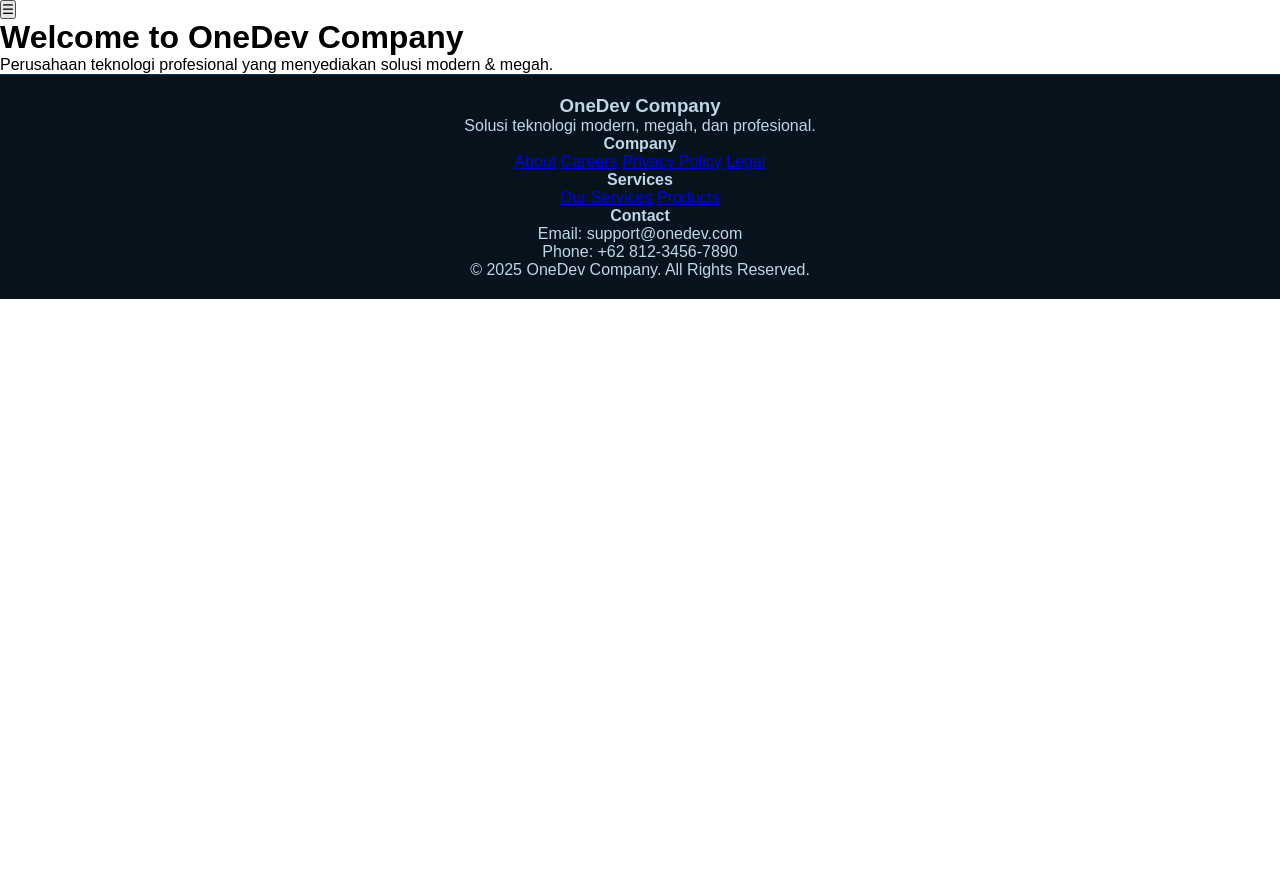
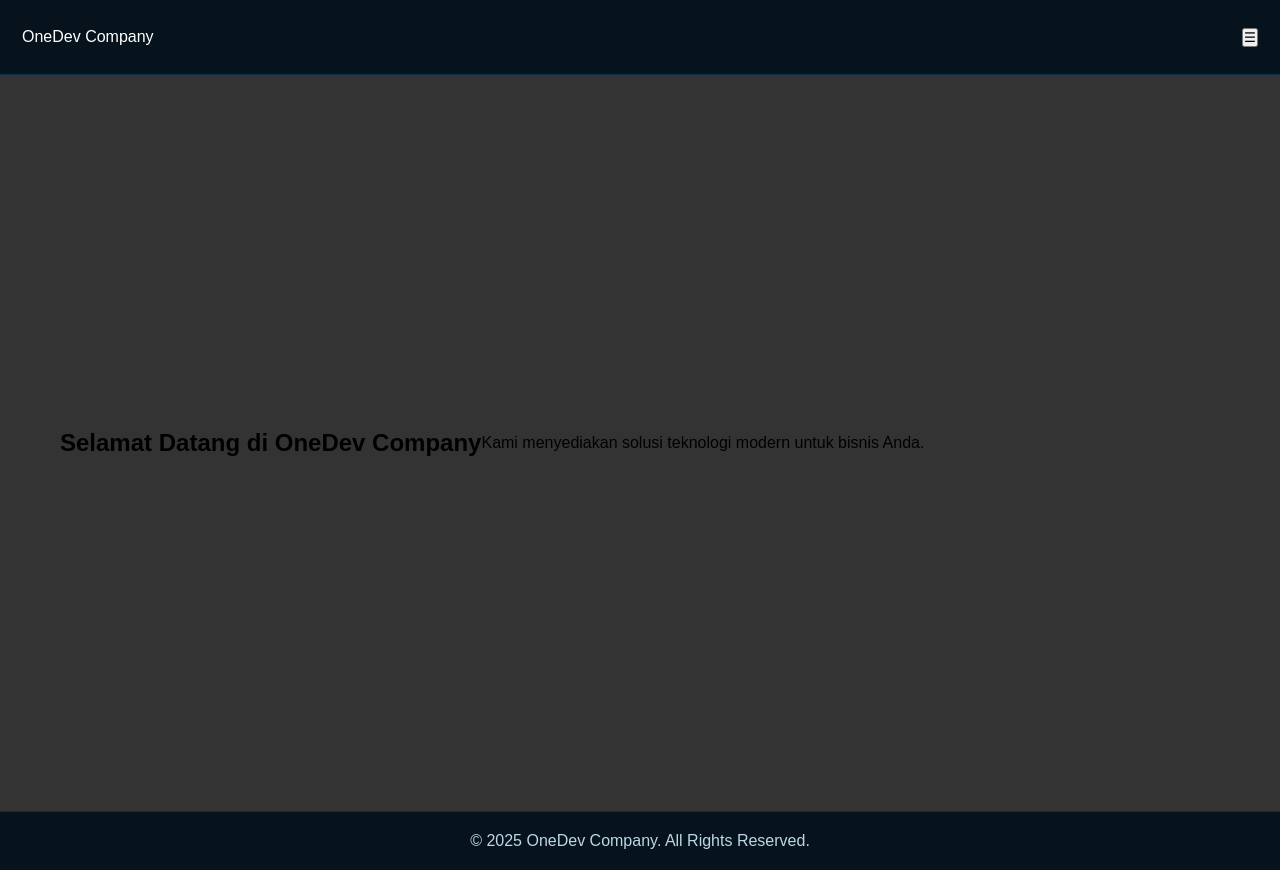
Before and after one commit to gtkrprivateserver/Music, a plain HTML site: page index.html in a window 1280 px wide. Before the commit the page ends 800 px from the top, so only its background shows below. Drawn offline with Linux system fonts and the light colour scheme; files that its build step writes are made by us from their sources.

Commit message:
Update index.html

```diff
--- a/index.html
+++ b/index.html
@@ -4,72 +4,29 @@
   <meta charset="UTF-8">
   <meta name="viewport" content="width=device-width, initial-scale=1.0">
   <title>OneDev Company — Home</title>
-  <link rel="stylesheet" href="css/style.css">
-  <script defer src="js/sidemotis.js"></script>
+  <link rel="stylesheet" href="assets/css/style.css">
+  <script src="assets/js/sidemots.js" defer></script>
 </head>
-
 <body>
 
-<button id="menu-btn">☰</button>
+<header class="nav">
+  <div class="logo">OneDev Company</div>
+  <button class="menu-btn" id="menuBtn">☰</button>
+</header>
 
-<div id="sidebar">
-  <h2>OneDev Company</h2>
+<aside class="sidebar" id="sidebar">
+  <ul id="sidebarMenu"></ul>
+</aside>
 
-  <a href="index.html">Home</a>
+<main>
+  <section class="hero">
+    <h1>Selamat Datang di OneDev Company</h1>
+    <p>Kami menyediakan solusi teknologi modern untuk bisnis Anda.</p>
+  </section>
+</main>
 
-  <button class="dropdown-btn">Company ▼</button>
-  <div class="dropdown-container">
-    <a href="about.html">About</a>
-    <a href="careers.html">Careers</a>
-    <a href="legal.html">Legal</a>
-    <a href="privacy.html">Privacy Policy</a>
-  </div>
-
-  <button class="dropdown-btn">Services ▼</button>
-  <div class="dropdown-container">
-    <a href="services.html">Our Services</a>
-    <a href="products.html">Products</a>
-  </div>
-
-  <a href="contact.html">Contact</a>
-</div>
-
-<div class="content">
-  <h1>Welcome to OneDev Company</h1>
-  <p>Perusahaan teknologi profesional yang menyediakan solusi modern & megah.</p>
-</div>
-
-<footer class="footer">
-  <div class="footer-container">
-    <div class="footer-section">
-      <h3>OneDev Company</h3>
-      <p>Solusi teknologi modern, megah, dan profesional.</p>
-    </div>
-
-    <div class="footer-section">
-      <h4>Company</h4>
-      <a href="about.html">About</a>
-      <a href="careers.html">Careers</a>
-      <a href="privacy.html">Privacy Policy</a>
-      <a href="legal.html">Legal</a>
-    </div>
-
-    <div class="footer-section">
-      <h4>Services</h4>
-      <a href="services.html">Our Services</a>
-      <a href="products.html">Products</a>
-    </div>
-
-    <div class="footer-section">
-      <h4>Contact</h4>
-      <p>Email: support@onedev.com</p>
-      <p>Phone: +62 812-3456-7890</p>
-    </div>
-  </div>
-
-  <div class="footer-bottom">
-    © 2025 OneDev Company. All Rights Reserved.
-  </div>
+<footer>
+  <p>© 2025 OneDev Company. All Rights Reserved.</p>
 </footer>
 
 </body>
```
